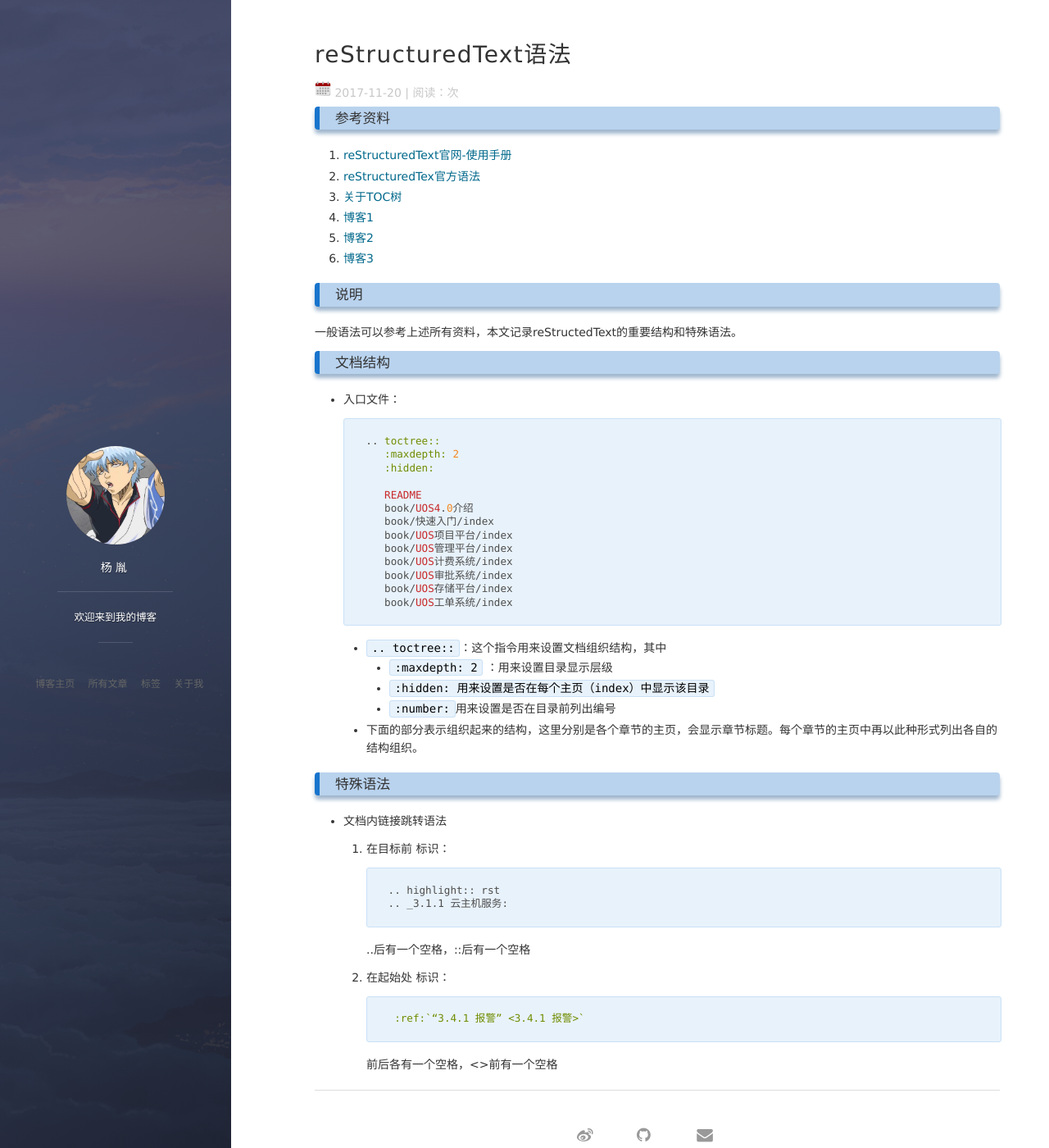
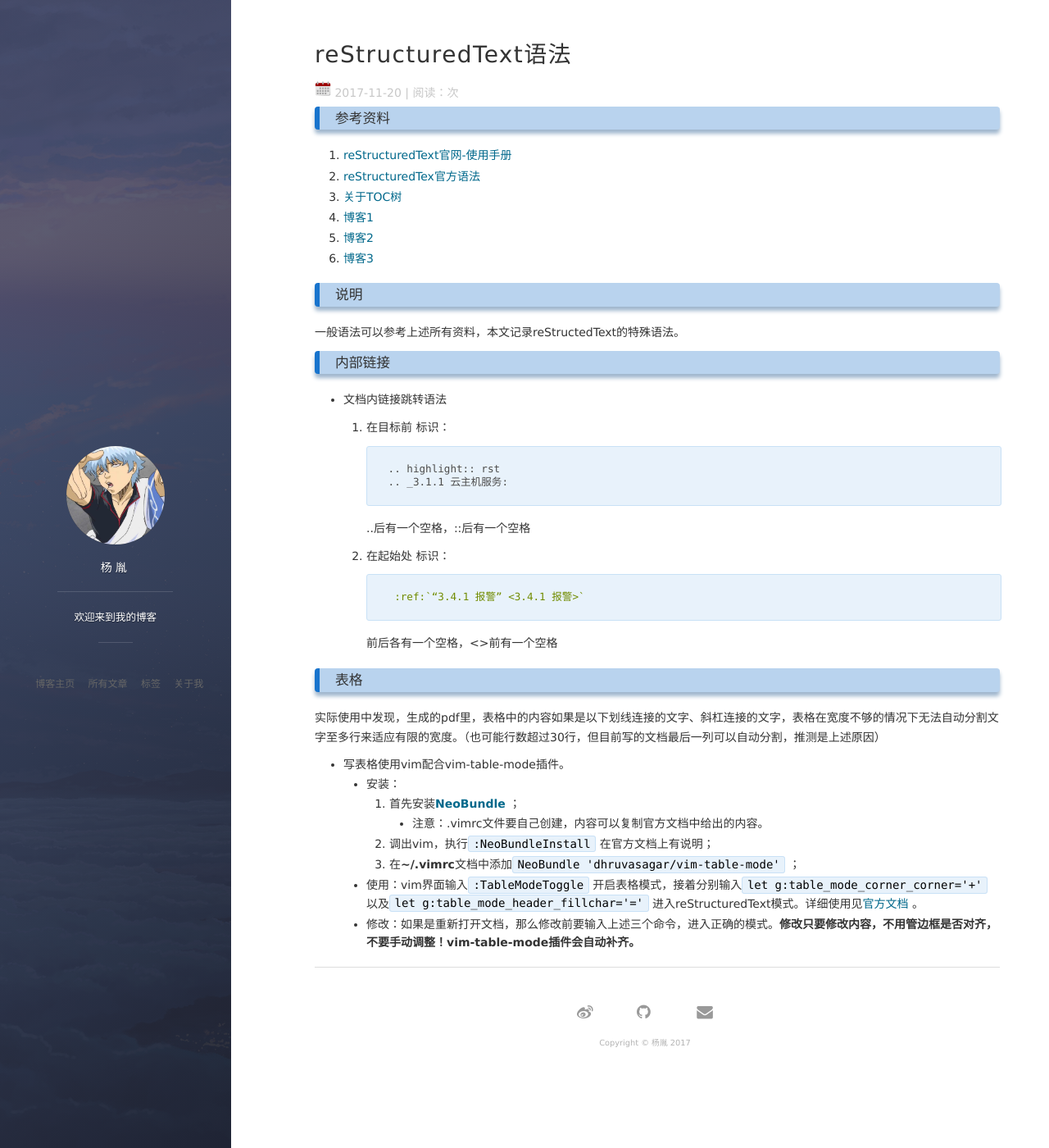
Before and after one commit to ginnko/old-blog, a Jekyll site: the page built from _posts/2017-11-20-reStructuredText.md, in a window 1280 px wide and 1400 px high. Shown: the whole window at 82% size. Built offline with Jekyll 4.4.1, drawn with Linux system fonts in a browser that asks for light colours; nearby versions of some CDN libraries; Markdown is read by kramdown in place of the engine named in the settings; comment, search, counter and statistics services are not loaded.

Commit message:
add something new to sphinx and restructuredtext pages

````diff
--- a/_posts/2017-11-20-reStructuredText.md
+++ b/_posts/2017-11-20-reStructuredText.md
@@ -17,35 +17,9 @@ tag: reStructuredText
 
 ### 说明
 
-一般语法可以参考上述所有资料，本文记录reStructedText的重要结构和特殊语法。
+一般语法可以参考上述所有资料，本文记录reStructedText的特殊语法。
 
-### 文档结构
-
-* 入口文件：
-
-  ```
-  .. toctree::
-     :maxdepth: 2
-     :hidden:
-
-     README
-     book/UOS4.0介绍
-     book/快速入门/index
-     book/UOS项目平台/index
-     book/UOS管理平台/index
-     book/UOS计费系统/index
-     book/UOS审批系统/index
-     book/UOS存储平台/index
-     book/UOS工单系统/index
-  ```
-
-  * `.. toctree::`：这个指令用来设置文档组织结构，其中
-    * `:maxdepth: 2` ：用来设置目录显示层级
-    * `:hidden: 用来设置是否在每个主页（index）中显示该目录`
-    * `:number:`用来设置是否在目录前列出编号
-  * 下面的部分表示组织起来的结构，这里分别是各个章节的主页，会显示章节标题。每个章节的主页中再以此种形式列出各自的结构组织。
-
-### 特殊语法
+### 内部链接
 
 * 文档内链接跳转语法
 
@@ -65,3 +39,17 @@ tag: reStructuredText
      ```
 
      前后各有一个空格，<>前有一个空格
+
+
+### 表格
+
+实际使用中发现，生成的pdf里，表格中的内容如果是以下划线连接的文字、斜杠连接的文字，表格在宽度不够的情况下无法自动分割文字至多行来适应有限的宽度。（也可能行数超过30行，但目前写的文档最后一列可以自动分割，推测是上述原因）
+
+* 写表格使用vim配合vim-table-mode插件。
+  * 安装：
+    1. 首先安装**[NeoBundle](https://github.com/Shougo/neobundle.vim)** ；
+       * 注意：.vimrc文件要自己创建，内容可以复制官方文档中给出的内容。
+    2. 调出vim，执行`:NeoBundleInstall` 在官方文档上有说明；
+    3. 在**~/.vimrc**文档中添加`NeoBundle 'dhruvasagar/vim-table-mode'` ；
+  * 使用：vim界面输入`:TableModeToggle` 开启表格模式，接着分别输入`let g:table_mode_corner_corner='+'` 以及`let g:table_mode_header_fillchar='='` 进入reStructuredText模式。详细使用见[官方文档](https://github.com/dhruvasagar/vim-table-mode) 。
+  * 修改：如果是重新打开文档，那么修改前要输入上述三个命令，进入正确的模式。**修改只要修改内容，不用管边框是否对齐，不要手动调整！vim-table-mode插件会自动补齐。**
````
Also changed, not shown: _posts/2017-11-20-sphinx.md (+39 -1 lines).
